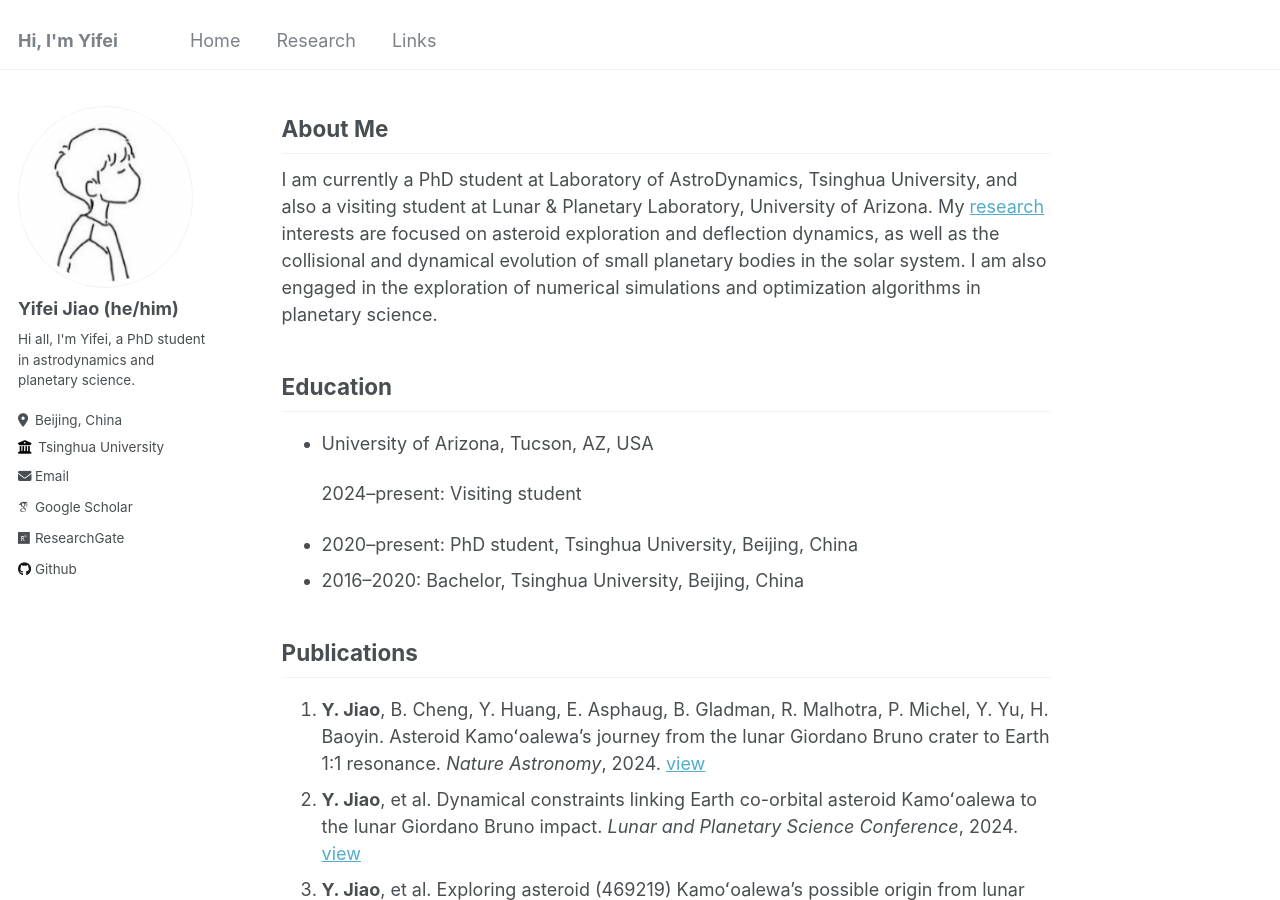
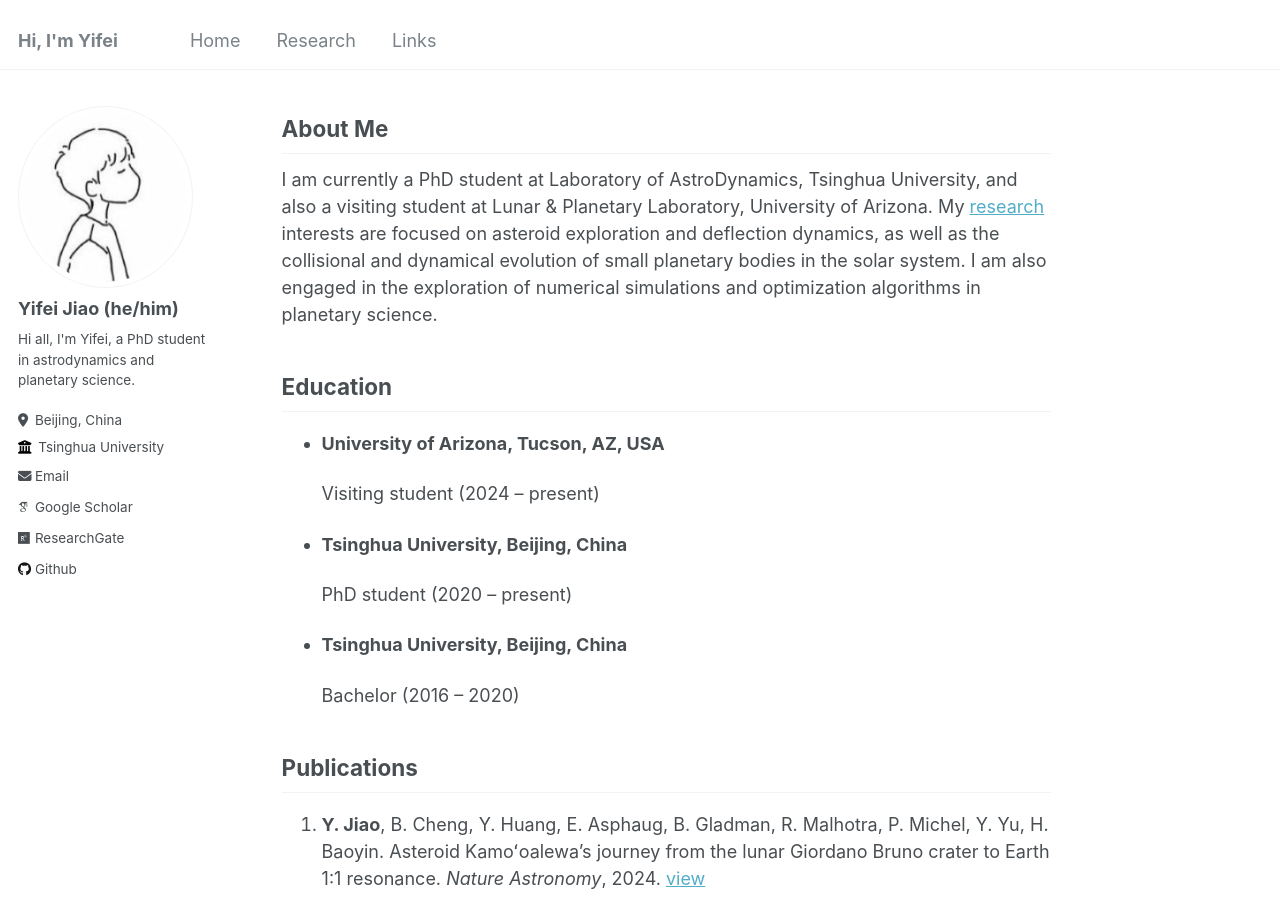
Before and after one commit to jiaoyf-thu/jiaoyf-thu.github.io, a Jekyll site: the page built from _pages/about.md, in a window 1280 px wide and 900 px high. Built offline with Jekyll 4.4.1, drawn with Linux system fonts in a browser that asks for light colours; some web fonts are replaced; part of the change alters nothing that is shown.

```diff
--- a/_pages/about.md
+++ b/_pages/about.md
@@ -13,11 +13,15 @@ I am currently a PhD student at Laboratory of AstroDynamics, Tsinghua University
 
 ## Education
 
-+ University of Arizona, Tucson, AZ, USA
++ **University of Arizona, Tucson, AZ, USA**
 
-  2024--present: Visiting student
-+ 2020--present: PhD student, Tsinghua University, Beijing, China
-+ 2016--2020: Bachelor, Tsinghua University, Beijing, China
+  Visiting student (2024 -- present)
++ **Tsinghua University, Beijing, China**
+
+  PhD student (2020 -- present)
++ **Tsinghua University, Beijing, China**
+
+  Bachelor (2016 -- 2020)
 
 ## Publications
 1. **Y. Jiao**, B. Cheng, Y. Huang, E. Asphaug, B. Gladman, R. Malhotra, P. Michel, Y. Yu, H. Baoyin. Asteroid Kamoʻoalewa's journey from the lunar Giordano Bruno crater to Earth 1:1 resonance. *Nature Astronomy*, 2024. <a href="https://www.nature.com/articles/s41550-024-02258-z" target="_blank">view</a>
```
